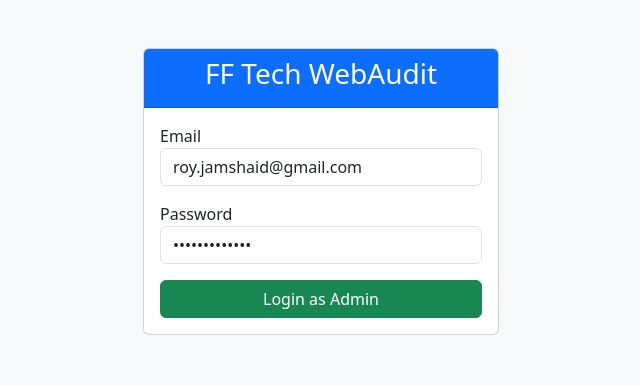
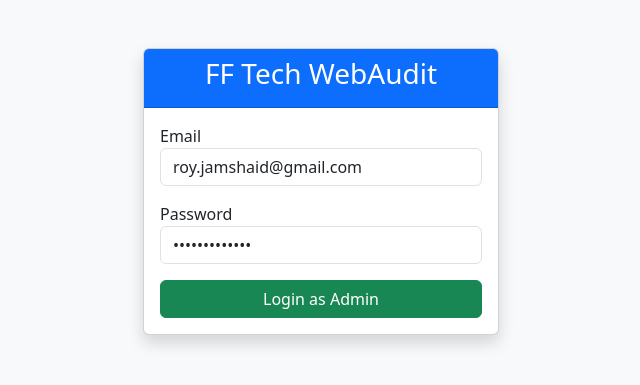
Before and after one commit to Swalehjamshaid/The-Web-for-Audit, a Flask app: page /login in a window 1280 px wide. Shown: the top 385 px of the page, without its empty margins (319-959 px from the left). Run offline with Flask 3, Linux system fonts and the light colour scheme; some libraries are stand-ins or nearby versions.

Commit message:
Update login.html

```diff
--- a/templates/login.html
+++ b/templates/login.html
@@ -5,10 +5,10 @@
     <link href="https://cdn.jsdelivr.net/npm/bootstrap@5.3.0/dist/css/bootstrap.min.css" rel="stylesheet">
 </head>
 <body class="bg-light">
-<div class="container">
-    <div class="row justify-content-center mt-5">
+<div class="container py-5">
+    <div class="row justify-content-center">
         <div class="col-md-4">
-            <div class="card">
+            <div class="card shadow">
                 <div class="card-header bg-primary text-white text-center">
                     <h3>FF Tech WebAudit</h3>
                 </div>
```
